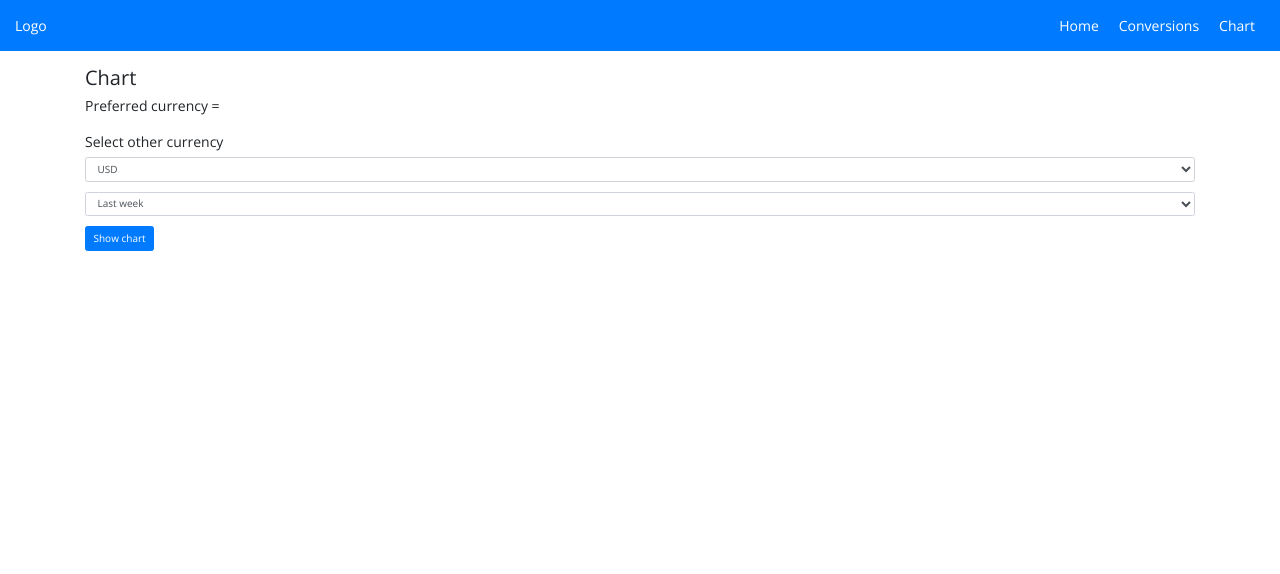
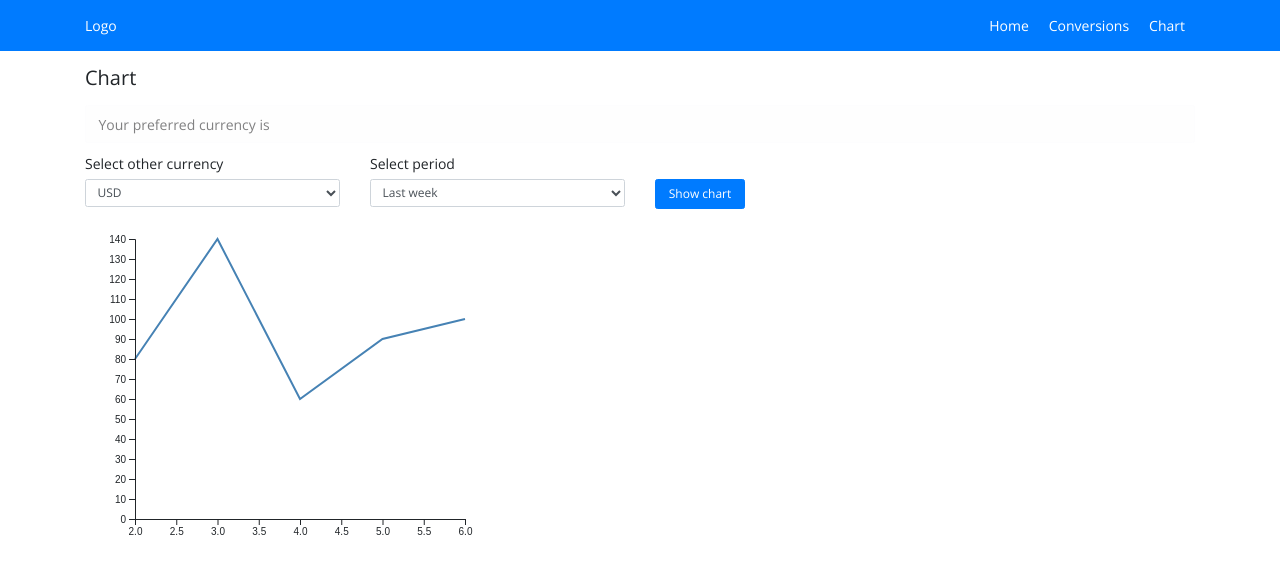
Before and after one commit to dhananjaym11/react-currency, a React (Create React App) app: page /chart in a window 1280 px wide. Shown: the top 574 px of the page. Built offline with nearby package versions, Linux system fonts and the light colour scheme.

Commit message:
Added UI and chart changes

```diff
--- a/package.json
+++ b/package.json
@@ -7,6 +7,7 @@
     "@testing-library/react": "^9.5.0",
     "@testing-library/user-event": "^7.2.1",
     "bootstrap": "^4.5.2",
+    "d3": "^6.1.1",
     "react": "^16.13.1",
     "react-dom": "^16.13.1",
     "react-router-dom": "^5.2.0",
--- a/src/components/Header/Header.js
+++ b/src/components/Header/Header.js
@@ -5,6 +5,7 @@ import './Header.css';
 
 const Header = () => (
     <header className="app-header">
+        <div className="container">
             <Link to="/" className="app-logo">
                 <span>Logo</span>
             </Link>
@@ -28,6 +29,7 @@ const Header = () => (
                     </li>
                 </ul>
             </div>
+        </div>
     </header>
 );
 
--- /dev/null
+++ b/src/components/LineChart/LineChart.js
@@ -0,0 +1,82 @@
+import React, { Component } from 'react';
+import * as d3 from 'd3';
+
+class LineChart extends Component {
+    componentDidMount() {
+        this.createchart();
+    }
+
+    componentDidUpdate() {
+        this.createchart();
+    }
+
+    shouldComponentUpdate(nextProps, nextState) {
+        return this.props.data !== nextProps.data;
+    }
+
+    createchart() {
+        const node = this.node;
+        const { orgWidth, orgHeight, data } = this.props;
+
+        const margin = { top: 20, right: 20, bottom: 50, left: 50 },
+            width = orgWidth - margin.left - margin.right,
+            height = orgHeight - margin.top - margin.bottom;
+
+        data.forEach((d) => {
+            d.date = +d.date;
+            d.amount = +d.amount;
+        });
+
+        // const xScale = d3.scaleTime()
+        //     .domain([
+        //         new Date(data[0].date),
+        //         new Date(data[data.length - 1].date)
+        //     ])
+        //     .range([0, width]);
+        const xScale = d3.scaleLinear()
+            .domain([d3.min(data, d => d.date), d3.max(data, d => d.date)])
+            .range([0, width]);
+        const yScale = d3.scaleLinear()
+            .domain([0, d3.max(data, d => d.amount)])
+            .range([height, 0]);
+
+        const valueline = d3.line()
+            .x(d => xScale(d.date))
+            .y(d => yScale(d.amount));
+
+        const xAxis = d3.axisBottom()
+            .scale(xScale)
+        // .tickFormat(d => d + '-A');
+        // .tickFormat(d3.timeFormat("%m-%Y"));
+        const yAxis = d3.axisLeft()
+            .scale(yScale)
+
+        const svg = d3.select(node)
+            .attr('width', orgWidth)
+            .attr('height', orgHeight)
+            .append("g")
+            .attr("transform", "translate(" + margin.left + "," + margin.top + ")");
+
+        svg.append("path")
+            .datum(data)
+            .attr("d", valueline(data))
+            .attr("class", "line");
+
+        // X Axis
+        svg.append("g")
+            .attr("class", "x axis")
+            .attr("transform", "translate(0," + height + ")")
+            .call(xAxis);
+
+        // Y Axis
+        svg.append("g")
+            .attr("class", "y axis")
+            .call(yAxis);
+    }
+
+    render() {
+        return (<svg ref={node => this.node = node} />);
+    }
+}
+
+export default LineChart;
--- /dev/null
+++ b/src/containers/Chart/Chart.css
@@ -0,0 +1,5 @@
+.chart-page path.line {
+    stroke: steelblue;
+    stroke-width: 2;
+    fill: none;
+}
--- a/src/containers/Chart/Chart.js
+++ b/src/containers/Chart/Chart.js
@@ -1,11 +1,26 @@
 import React from 'react';
 
+import './Chart.css';
 import { ENV } from "../../utility/constant";
+import LineChart from '../../components/LineChart/LineChart';
 
 class ChartContainer extends React.Component {
     state = {
         timeRange: 'week',
-        otherCurrency: 'USD'
+        otherCurrency: 'USD',
+        chartdata: [
+            // { date: '9 - 2 - 2020', amount: 1.1861 },
+            // { date: '9 - 3 - 2020', amount: 1.1813 },
+            // { date: '9 - 4 - 2020', amount: 1.1842 },
+            // { date: '9 - 5 - 2020', amount: 1.1824 },
+            // { date: '9 - 6 - 2020', amount: 1.1785 }
+
+            { date: 2, amount: 80 },
+            { date: 3, amount: 140 },
+            { date: 4, amount: 60 },
+            { date: 5, amount: 90 },
+            { date: 6, amount: 100 }
+        ]
     }
 
     changeHandler = (e) => {
@@ -58,17 +73,16 @@ class ChartContainer extends React.Component {
     }
 
     render() {
-        const { timeRange, otherCurrency } = this.state;
+        const { timeRange, otherCurrency, chartdata } = this.state;
         const preferredCurrency = localStorage.getItem('currency');
         return (
-            <div>
-                <h2>Chart</h2>
+            <div className="chart-page">
+                <h2 className="page-title">Chart</h2>
 
+                <div className="alert alert-light">Your preferred currency is {preferredCurrency}</div>
                 <form>
-                    <div className="form-group">
-                        <label>Preferred currency = {preferredCurrency}</label>
-                    </div>
-                    <div className="form-group">
+                    <div className="row">
+                        <div className="form-group col-3">
                             <label>Select other currency</label>
                             <select className="form-control" onChange={this.changeHandler} name="otherCurrency" defaultValue={otherCurrency}>
                                 <option val="USD">USD</option>
@@ -76,16 +90,24 @@ class ChartContainer extends React.Component {
                                 <option val="GBP">GBP</option>
                             </select>
                         </div>
-                    <div className="form-group">
+                        <div className="form-group col-3">
+                            <label>Select period</label>
                             <select className="form-control" onChange={this.changeHandler} name="timeRange" defaultValue={timeRange}>
                                 <option value="week">Last week</option>
                                 <option value="month">Last month</option>
                             </select>
                         </div>
-                    <div>
+                        <div className="form-group col-2">
+                            <label>&nbsp;</label>
                             <button className="btn btn-primary" type="button" onClick={this.showHandler}>Show chart</button>
                         </div>
+                    </div>
                 </form>
+
+                <div>
+                    <LineChart orgWidth={400} orgHeight={350} data={chartdata} />
+                </div>
+
             </div>
         )
     }
--- a/src/containers/Conversions/Conversions.js
+++ b/src/containers/Conversions/Conversions.js
@@ -4,7 +4,7 @@ import { ENV } from "../../utility/constant";
 
 class ConversionsContainer extends React.Component {
     state = {
-        ammount: 0,
+        amount: 0,
         otherCurrency: 'USD',
         result: 0
     }
@@ -18,7 +18,7 @@ class ConversionsContainer extends React.Component {
     covertHandler = () => {
         console.log(this.state);
         const preferredCurrency = localStorage.getItem('currency');
-        const { ammount, otherCurrency } = this.state;
+        const { amount, otherCurrency } = this.state;
 
         fetch(`${ENV}latest?base=${preferredCurrency}&symbols=${otherCurrency}`)
             .then(res => res.json())
@@ -26,26 +26,27 @@ class ConversionsContainer extends React.Component {
                 console.log(results);
                 const factor = results.rates[otherCurrency];
                 this.setState({
-                    result: (ammount * factor).toFixed(2)
+                    result: (amount * factor).toFixed(2)
                 })
             })
             .catch(error => console.log(error));
     }
 
     render() {
-        const { ammount, otherCurrency, result } = this.state;
+        const { amount, otherCurrency, result } = this.state;
         const preferredCurrency = localStorage.getItem('currency');
-
+        debugger
         return (
-            <div>
-                <h2>Conversions</h2>
+            <div className="conversions-page">
+                <h2 className="page-title">Conversions</h2>
 
                 <form>
-                    <div className="form-group">
-                        <label>Enter ammount (in {preferredCurrency})</label>
-                        <input className="form-control" type="text" name="ammount" onChange={this.changeHandler} value={ammount} />
+                    <div className="row">
+                        <div className="form-group col-3">
+                            <label>Enter amount (in {preferredCurrency})</label>
+                            <input className="form-control" type="text" name="amount" onChange={this.changeHandler} value={amount} />
                         </div>
-                    <div className="form-group">
+                        <div className="form-group col-3">
                             <label>Select other currency</label>
                             <select className="form-control" onChange={this.changeHandler} name="otherCurrency" defaultValue={otherCurrency}>
                                 <option val="USD">USD</option>
@@ -53,14 +54,18 @@ class ConversionsContainer extends React.Component {
                                 <option val="GBP">GBP</option>
                             </select>
                         </div>
-                    <div>
+                        <div className="form-group col-2">
+                            <label>&nbsp;</label>
                             <button className="btn btn-primary" type="button" onClick={this.covertHandler}>Convert</button>
                         </div>
+                        {result ?
+                            <div className="form-group col-3">
+                                <label>Result:</label>
+                                <h5 className="alert alert-success">{result}</h5>
+                            </div> : null
+                        }
+                    </div>
                 </form>
-
-                {result &&
-                    <h5>Result: {result}</h5>
-                }
             </div>
         )
     }
--- a/src/containers/Home/Home.js
+++ b/src/containers/Home/Home.js
@@ -27,9 +27,10 @@ class HomeContainer extends React.Component {
 
     render() {
         return (
-            <div>
-                <div className="form-group">
-                    <h3>Choose a preferred currency</h3>
+            <div className="home-page">
+                <h2 className="page-title">Choose a preferred currency</h2>
+                <div className="row">
+                    <div className="form-group col-3">
                         <select className="form-control" onChange={this.changeHandler} value={this.state.currency}>
                             <option val="INR">INR</option>
                             <option val="USD">USD</option>
@@ -37,8 +38,9 @@ class HomeContainer extends React.Component {
                             <option val="GBP">GBP</option>
                         </select>
                     </div>
-                <div>
+                    <div className="col-3">
                         <button className="btn btn-primary" type="button" onClick={this.saveHandler}>Save</button>
+                    </div>
                 </div>
             </div>
         )
--- a/src/index.css
+++ b/src/index.css
@@ -18,3 +18,21 @@ ol, ul {
   margin: 0;
   list-style: none;
 }
+
+.btn {
+  font-size: 1.2rem;
+  padding: 5px 10px;
+  min-width: 90px;
+}
+
+.form-control {
+  font-size: 1.2rem;
+}
+
+.form-group label {
+  display: block;
+}
+
+.page-title {
+  margin-bottom: 15px;
+}
```
Also changed, not shown: 1 other file (tests, documents, lock files or other folders). Lines whose indentation alone changed are shown as unchanged.
